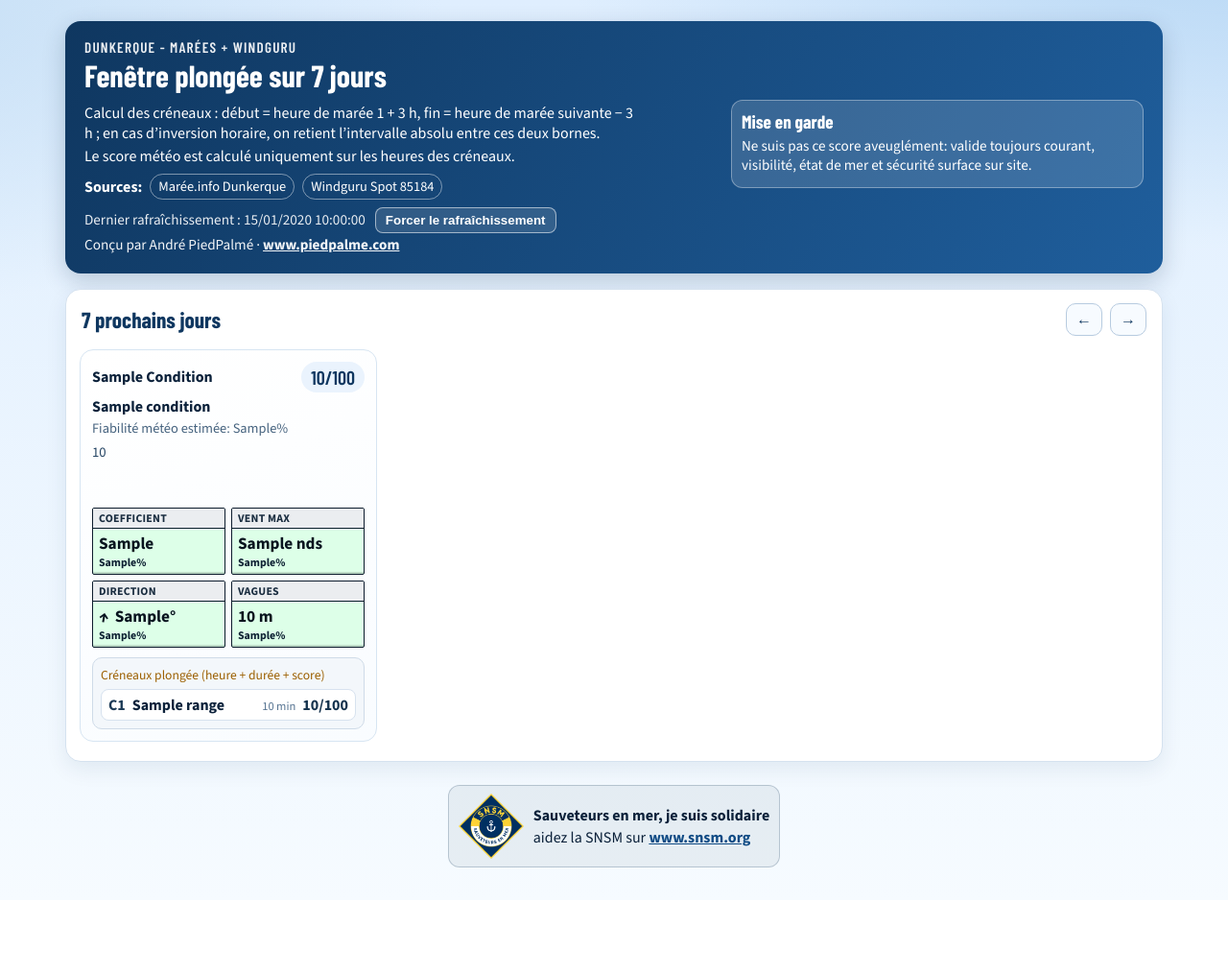
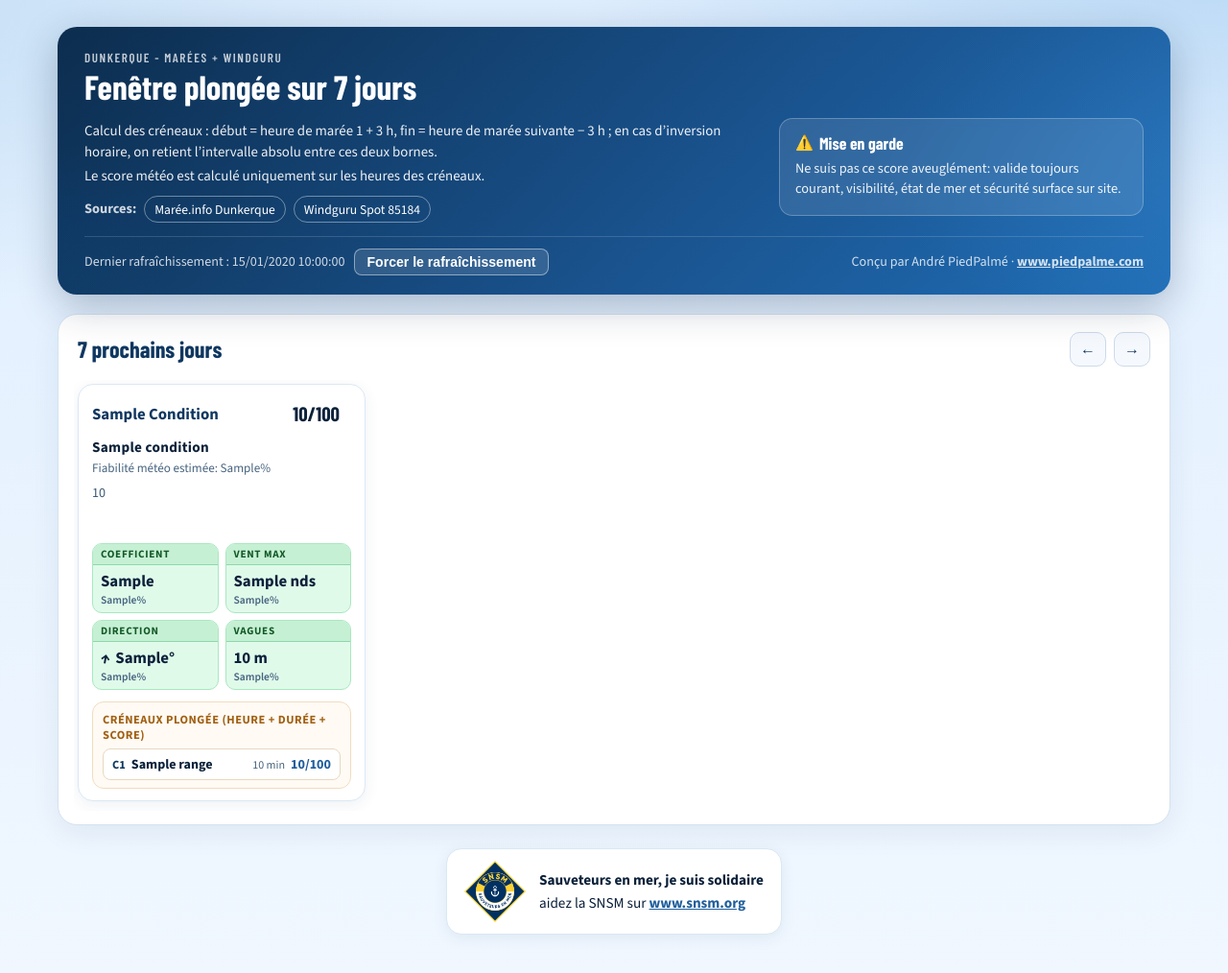
Before and after one commit to Areumaux/meteo-plongee-dk, a Flask app: template templates/index.html in a window 1280 px wide. Shown: the whole page at 96% size. Before the commit the page ends 904 px from the top, so only its background shows below. Run offline with Flask 3, Linux system fonts and the light colour scheme; the template is opened without the code that fills it: most values are stand-ins (such as "Sample title", 1, 10 or a date in 2020).

Commit message:
Refonte visuelle : cards avec accent coloré, métriques modernisées, hover effects

```diff
--- a/static/styles.css
+++ b/static/styles.css
@@ -1,6 +1,6 @@
 :root {
   --bg-top: #dfeefe;
-  --bg-bottom: #f6fbff;
+  --bg-bottom: #f0f7ff;
   --ink: #0b213a;
   --muted: #46637f;
   --panel: #ffffff;
@@ -8,9 +8,12 @@
   --sea: #1f5e9c;
   --sea-dark: #0f3760;
   --tide: #ee7a00;
-  --ok: #1f8a4d;
-  --mid: #d59200;
-  --bad: #cb3b2f;
+  --ok: #1a8a4a;
+  --ok-bg: #eaf8f0;
+  --mid: #c47f00;
+  --mid-bg: #fff7e0;
+  --bad: #c0392b;
+  --bad-bg: #fdecea;
 }
 
 * { box-sizing: border-box; }
@@ -23,194 +26,171 @@ body {
     radial-gradient(1000px 480px at 100% -80px, #b5d6f4 0, transparent 70%),
     radial-gradient(820px 440px at -10% 0, #c6dff5 0, transparent 72%),
     linear-gradient(180deg, var(--bg-top), var(--bg-bottom));
+  min-height: 100vh;
 }
 
 .container {
-  max-width: 1180px;
+  max-width: 1200px;
   margin: 0 auto;
-  padding: 22px 18px 34px;
+  padding: 28px 20px 40px;
 }
 
+/* ── HERO ─────────────────────────────────────────────────────── */
+
 .hero {
-  background: linear-gradient(120deg, var(--sea-dark), var(--sea));
+  background: linear-gradient(135deg, #0c2d4e 0%, #1a5490 60%, #1f6db5 100%);
   color: #fff;
-  border-radius: 16px;
-  padding: 18px 20px;
-  box-shadow: 0 8px 24px rgba(12, 42, 72, 0.2);
+  border-radius: 20px;
+  padding: 24px 28px 20px;
+  box-shadow: 0 12px 40px rgba(10, 36, 70, 0.28);
+  position: relative;
+  overflow: hidden;
+}
+
+.hero::before {
+  content: "";
+  position: absolute;
+  inset: 0;
+  background:
+    radial-gradient(600px 300px at 110% 50%, rgba(100, 180, 255, 0.18) 0, transparent 70%),
+    radial-gradient(400px 200px at -10% 80%, rgba(0, 100, 200, 0.12) 0, transparent 60%);
+  pointer-events: none;
 }
 
 .kicker {
   font-family: "Barlow Condensed", sans-serif;
-  letter-spacing: 0.08em;
+  letter-spacing: 0.12em;
   text-transform: uppercase;
-  font-size: 0.95rem;
-  opacity: 0.92;
+  font-size: 0.82rem;
+  opacity: 0.75;
+  margin-bottom: 4px;
 }
 
 .hero h1 {
-  margin: 4px 0 3px;
+  margin: 0 0 14px;
   font-family: "Barlow Condensed", sans-serif;
-  font-size: 2rem;
+  font-size: 2.2rem;
   line-height: 1.05;
-}
-
-.snsm-banner {
-  margin-top: 8px;
-  display: flex;
-  align-items: center;
-  gap: 10px;
-  max-width: 480px;
-  background: rgba(10, 36, 63, 0.06);
-  border: 1px solid rgba(16, 53, 89, 0.22);
-  border-radius: 12px;
-  padding: 8px 10px;
-}
-
-.snsm-banner img {
-  width: 68px;
-  height: 68px;
-  object-fit: contain;
-  border-radius: 8px;
-  background: transparent;
-}
-
-.snsm-text p {
-  margin: 0;
-  line-height: 1.2;
-}
-
-.snsm-text p + p {
-  margin-top: 3px;
-}
-
-.snsm-text a {
-  color: #0e4a84;
   font-weight: 700;
 }
 
-.footer-snsm {
-  margin-top: 16px;
-  display: flex;
-  justify-content: center;
-}
-
-.hero p { margin: 2px 0; }
-.muted { opacity: 0.9; font-size: 0.95rem; }
-
 .hero-grid {
-  margin-top: 8px;
   display: grid;
-  grid-template-columns: minmax(0, 1fr) 430px;
-  gap: 12px;
+  grid-template-columns: minmax(0, 1fr) 380px;
+  gap: 16px;
   align-items: start;
 }
 
-.hero-main p {
-  margin: 3px 0;
-}
-
-.hero-main {
-  max-width: 72ch;
-}
+.hero-main p { margin: 4px 0; font-size: 0.93rem; line-height: 1.5; opacity: 0.92; }
 
 .hero-warning {
-  background: rgba(255, 255, 255, 0.14);
-  border: 1px solid rgba(255, 255, 255, 0.35);
-  border-radius: 12px;
-  padding: 10px;
-  max-width: 430px;
-  justify-self: end;
+  background: rgba(255, 255, 255, 0.1);
+  border: 1px solid rgba(255, 255, 255, 0.25);
+  border-radius: 14px;
+  padding: 14px 16px;
+  backdrop-filter: blur(4px);
 }
 
 .hero-warning h3 {
-  margin: 0 0 4px;
+  margin: 0 0 6px;
   font-family: "Barlow Condensed", sans-serif;
-  font-size: 1.2rem;
+  font-size: 1.1rem;
+  font-weight: 700;
+  display: flex;
+  align-items: center;
+  gap: 6px;
 }
 
-.hero-warning p {
-  margin: 3px 0;
+.hero-warning h3::before {
+  content: "⚠️";
   font-size: 0.95rem;
 }
 
+.hero-warning p { margin: 0; font-size: 0.9rem; opacity: 0.92; line-height: 1.45; }
+
 .sources {
-  margin-top: 8px;
+  margin-top: 10px;
   display: flex;
   flex-wrap: wrap;
   gap: 8px;
   align-items: center;
 }
 
-.sources span {
-  font-weight: 700;
-}
+.sources span { font-weight: 700; font-size: 0.9rem; opacity: 0.8; }
 
 .sources a {
   color: #ffffff;
   text-decoration: none;
-  border: 1px solid rgba(255, 255, 255, 0.45);
-  padding: 3px 8px;
+  border: 1px solid rgba(255, 255, 255, 0.4);
+  padding: 4px 10px;
   border-radius: 999px;
-  font-size: 0.9rem;
+  font-size: 0.85rem;
+  transition: background 0.2s;
 }
 
-.sources a:hover {
-  background: rgba(255, 255, 255, 0.15);
-}
+.sources a:hover { background: rgba(255, 255, 255, 0.18); }
 
-.credit {
-  margin-top: 6px;
-  font-size: 0.95rem;
-  opacity: 0.95;
-}
-
-.credit a {
-  color: #ffffff;
-  font-weight: 700;
+.hero-bottom {
+  margin-top: 14px;
+  padding-top: 12px;
+  border-top: 1px solid rgba(255, 255, 255, 0.15);
+  display: flex;
+  flex-wrap: wrap;
+  align-items: center;
+  justify-content: space-between;
+  gap: 8px;
 }
 
 .refresh-bar {
-  margin-top: 8px;
   display: flex;
   flex-wrap: wrap;
   align-items: center;
   gap: 8px 10px;
 }
 
-.refresh-bar .muted {
-  margin: 0;
+.refresh-bar .muted { margin: 0; }
+
+.muted { opacity: 0.8; font-size: 0.88rem; }
+
+.hero p { margin: 2px 0; }
+
+.refresh-btn {
+  border: 1px solid rgba(255, 255, 255, 0.45);
+  background: rgba(255, 255, 255, 0.12);
+  color: #ffffff;
+  padding: 5px 12px;
+  border-radius: 8px;
+  font-size: 0.88rem;
+  font-weight: 600;
+  cursor: pointer;
+  transition: background 0.2s;
 }
 
-.refresh-btn {
-  border: 1px solid rgba(255, 255, 255, 0.55);
-  background: rgba(255, 255, 255, 0.12);
-  color: #ffffff;
-  padding: 5px 10px;
-  border-radius: 8px;
-  font-weight: 700;
-  cursor: pointer;
+.refresh-btn:hover { background: rgba(255, 255, 255, 0.22); }
+.refresh-btn[disabled] { cursor: not-allowed; opacity: 0.45; }
+
+.credit { margin: 0; font-size: 0.88rem; opacity: 0.8; }
+.credit a { color: #ffffff; font-weight: 700; }
+
+/* ── ERROR ────────────────────────────────────────────────────── */
+
+.error {
+  margin-top: 16px;
+  border-left: 4px solid var(--bad);
+  background: var(--bad-bg);
+  padding: 12px 16px;
+  border-radius: 10px;
 }
 
-.refresh-btn[disabled] {
-  cursor: not-allowed;
-  opacity: 0.55;
-}
-
-.error {
-  margin-top: 14px;
-  border-left: 5px solid var(--bad);
-  background: #ffeceb;
-  padding: 10px 12px;
-  border-radius: 8px;
-}
+/* ── CAROUSEL PANEL ───────────────────────────────────────────── */
 
 .carousel-panel {
-  margin-top: 16px;
+  margin-top: 20px;
   background: var(--panel);
   border: 1px solid var(--line);
-  border-radius: 16px;
-  padding: 12px;
-  box-shadow: 0 8px 22px rgba(15, 53, 88, 0.08);
+  border-radius: 20px;
+  padding: 18px 16px 14px;
+  box-shadow: 0 8px 30px rgba(15, 53, 88, 0.07);
 }
 
 .panel-head {
@@ -218,48 +198,69 @@ body {
   align-items: center;
   justify-content: space-between;
   gap: 12px;
-  margin-bottom: 10px;
-  padding: 2px 4px;
+  margin-bottom: 14px;
+  padding: 0 4px;
 }
 
-.panel-head h2,
-.table-wrap h2 {
+.panel-head h2 {
   margin: 0;
   font-family: "Barlow Condensed", sans-serif;
-  font-size: 1.45rem;
+  font-size: 1.5rem;
   color: var(--sea-dark);
+  font-weight: 700;
 }
 
 .controls { display: flex; gap: 8px; }
 
 .ctrl-btn {
-  border: 1px solid #b7cbe0;
-  background: #f7fbff;
+  border: 1px solid #cddaeb;
+  background: #f5f9fe;
   color: var(--sea-dark);
   width: 38px;
-  height: 34px;
+  height: 36px;
   border-radius: 10px;
   font-size: 1rem;
   cursor: pointer;
+  transition: background 0.18s, border-color 0.18s;
 }
 
-.ctrl-btn:hover { background: #edf6ff; }
+.ctrl-btn:hover { background: #e5f0fb; border-color: #a8c4e0; }
 
 .carousel-track {
   display: flex;
-  gap: 12px;
+  gap: 14px;
   overflow-x: auto;
   scroll-behavior: smooth;
-  padding: 2px 2px 8px;
+  padding: 4px 4px 10px;
   scrollbar-width: thin;
+  scrollbar-color: #c8dbed transparent;
 }
 
+/* ── SCORE CARD ───────────────────────────────────────────────── */
+
 .score-card {
-  flex: 0 0 min(310px, 88vw);
-  border-radius: 14px;
-  border: 1px solid #d7e5f2;
-  background: linear-gradient(160deg, #ffffff 0%, #f9fcff 100%);
-  padding: 12px;
+  flex: 0 0 min(300px, 86vw);
+  border-radius: 16px;
+  border: 1px solid #dce8f4;
+  background: #ffffff;
+  padding: 0;
+  overflow: hidden;
+  box-shadow: 0 4px 16px rgba(15, 55, 96, 0.07);
+  transition: box-shadow 0.2s, transform 0.2s;
+}
+
+.score-card:hover {
+  box-shadow: 0 8px 28px rgba(15, 55, 96, 0.14);
+  transform: translateY(-2px);
+}
+
+/* Colored accent bar at top */
+.score-ideal  { border-top: 4px solid var(--ok); }
+.score-correct { border-top: 4px solid var(--mid); }
+.score-mauvais { border-top: 4px solid var(--bad); }
+
+.score-card-inner {
+  padding: 14px 14px 12px;
 }
 
 .score-top {
@@ -267,259 +268,213 @@ body {
   align-items: center;
   justify-content: space-between;
   gap: 10px;
+  margin-bottom: 8px;
 }
 
 .day {
   font-weight: 700;
+  font-size: 1.05rem;
   text-transform: capitalize;
+  color: var(--sea-dark);
 }
 
 .score-badge {
   font-family: "Barlow Condensed", sans-serif;
-  font-size: 1.25rem;
+  font-size: 1.3rem;
+  font-weight: 700;
   line-height: 1;
-  border-radius: 999px;
-  padding: 6px 10px;
-  background: #eaf3fd;
-  color: var(--sea-dark);
+  border-radius: 10px;
+  padding: 6px 12px;
 }
 
+.score-ideal .score-badge  { background: var(--ok-bg);  color: var(--ok); }
+.score-correct .score-badge { background: var(--mid-bg); color: var(--mid); }
+.score-mauvais .score-badge { background: var(--bad-bg); color: var(--bad); }
+
 .quality {
-  margin-top: 4px;
   font-weight: 700;
+  font-size: 0.95rem;
+  letter-spacing: 0.02em;
 }
+
+.score-ideal .quality  { color: var(--ok); }
+.score-correct .quality { color: var(--mid); }
+.score-mauvais .quality { color: var(--bad); }
 
 .reliability {
   margin-top: 3px;
-  font-size: 0.9rem;
+  font-size: 0.82rem;
   color: var(--muted);
 }
 
 .explain {
-  margin-top: 6px;
-  font-size: 0.92rem;
-  color: #284766;
-  min-height: 3.9em;
-  line-height: 1.3;
+  margin-top: 8px;
+  font-size: 0.88rem;
+  color: #3a5a78;
+  min-height: 3.6em;
+  line-height: 1.4;
   display: -webkit-box;
   -webkit-line-clamp: 3;
   -webkit-box-orient: vertical;
   overflow: hidden;
 }
 
+/* ── METRICS ──────────────────────────────────────────────────── */
+
 .metrics {
-  margin-top: 10px;
+  margin-top: 12px;
   display: grid;
   grid-template-columns: 1fr 1fr;
-  gap: 6px;
+  gap: 7px;
 }
 
 .metric {
-  border: 1px solid #0d1c2d;
-  border-radius: 2px;
-  padding: 0;
+  border-radius: 10px;
+  border: 1px solid #dde8f2;
   overflow: hidden;
-  box-shadow: inset 0 -2px 0 rgba(0, 0, 0, 0.15);
+  background: #f7fbff;
 }
 
 .metric-label {
   display: block;
-  background: #ebedf0;
-  border-bottom: 1px solid #0d1c2d;
-  color: #1a2d40;
-  font-size: 0.74rem;
+  background: #eef4fb;
+  border-bottom: 1px solid #dde8f2;
+  color: #3a607e;
+  font-size: 0.7rem;
   font-weight: 700;
-  letter-spacing: 0.02em;
+  letter-spacing: 0.06em;
   text-transform: uppercase;
-  padding: 2px 6px;
+  padding: 3px 8px;
 }
 
 .metric-value {
   display: block;
-  font-size: 1.08rem;
+  font-size: 1.05rem;
   font-weight: 700;
-  color: #08131e;
-  padding: 4px 6px 0;
+  color: var(--ink);
+  padding: 5px 8px 1px;
 }
 
 .metric-sub {
   display: block;
-  padding: 0 6px 4px;
+  padding: 0 8px 5px;
   font-style: normal;
-  font-size: 0.74rem;
-  color: #0f2234;
-  font-weight: 700;
+  font-size: 0.72rem;
+  color: var(--muted);
+  font-weight: 600;
 }
 
-.quality-tint {
-  transition: background 0.2s ease, color 0.2s ease;
-}
+/* Quality tint colors — softer palette */
+.quality-tint { transition: background 0.2s; }
 
-.quality-tint.penalty-0 {
-  background: #ddffe8;
-}
+.quality-tint.penalty-0 { background: #e0faea; border-color: #a8e8c0; }
+.quality-tint.penalty-1 { background: #c8f5d0; border-color: #7dd49a; }
+.quality-tint.penalty-2 { background: #eef7a0; border-color: #cce040; }
+.quality-tint.penalty-3 { background: #ffe9a0; border-color: #f0c840; }
+.quality-tint.penalty-4 { background: #ffc890; border-color: #f0903a; }
+.quality-tint.penalty-5 { background: #ff8070; border-color: #e04030; }
+.quality-tint.penalty-6 { background: #c060e0; border-color: #9030b0; }
 
-.quality-tint.penalty-1 {
-  background: #8cff96;
-}
-
-.quality-tint.penalty-2 {
-  background: #ddff38;
-}
-
-.quality-tint.penalty-3 {
-  background: #ffc13a;
-}
-
-.quality-tint.penalty-4 {
-  background: #ff6d3d;
-}
-
-.quality-tint.penalty-5 {
-  background: #ff2f2f;
-}
-
-.quality-tint.penalty-6 {
-  background: #a100ff;
-}
-
-.quality-tint.penalty-4 .metric-value,
-.quality-tint.penalty-4 .metric-sub {
-  color: #101820;
-}
+.quality-tint.penalty-0 .metric-label,
+.quality-tint.penalty-1 .metric-label { background: #c6f0d4; border-color: #8cd8aa; color: #145a28; }
+.quality-tint.penalty-2 .metric-label { background: #dde880; border-color: #b8d000; color: #4a5800; }
+.quality-tint.penalty-3 .metric-label { background: #f5d060; border-color: #d8a800; color: #5a3c00; }
+.quality-tint.penalty-4 .metric-label { background: #f0a060; border-color: #d07030; color: #3a1800; }
+.quality-tint.penalty-5 .metric-label { background: #e85040; border-color: #c02818; color: #fff; }
+.quality-tint.penalty-6 .metric-label { background: #9030b0; border-color: #6010a0; color: #fff; }
 
 .quality-tint.penalty-5 .metric-value,
 .quality-tint.penalty-5 .metric-sub,
 .quality-tint.penalty-6 .metric-value,
-.quality-tint.penalty-6 .metric-sub {
-  color: #ffffff;
-}
+.quality-tint.penalty-6 .metric-sub { color: #ffffff; }
 
-.quality-tint.penalty-5 .metric-label,
-.quality-tint.penalty-6 .metric-label {
-  background: #ebedf0;
-  color: #1a2d40;
-  border-bottom-color: rgba(0, 0, 0, 0.35);
-}
+/* ── SLOTS ────────────────────────────────────────────────────── */
 
 .slots {
-  margin-top: 10px;
-  background: #fff8f0;
-  border: 1px solid #f6d6b0;
-  border-radius: 10px;
-  padding: 8px;
+  margin-top: 12px;
+  background: #fffaf4;
+  border: 1px solid #f0ddc0;
+  border-radius: 12px;
+  padding: 10px 10px 8px;
 }
 
 .slots span {
   display: block;
-  color: #9c6000;
-  font-size: 0.85rem;
-}
-
-.slot-scores {
-  background: #f4f8fd;
-  border: 1px solid #d7e2ef;
-  margin-top: 8px;
-}
-
-.slot-timeline {
-  background: #f3f7fb;
-  border: 1px solid #cfdbe8;
+  color: #a06010;
+  font-size: 0.78rem;
+  font-weight: 700;
+  letter-spacing: 0.04em;
+  text-transform: uppercase;
+  margin-bottom: 6px;
 }
 
 .slot-list {
   list-style: none;
-  margin: 6px 0 0;
+  margin: 0;
   padding: 0;
   display: grid;
-  gap: 6px;
+  gap: 5px;
 }
 
 .slot-list li {
   display: grid;
   grid-template-columns: auto 1fr auto auto;
-  gap: 7px;
-  align-items: baseline;
+  gap: 6px;
+  align-items: center;
   background: #ffffff;
-  border: 1px solid #d7e2ef;
+  border: 1px solid #e8d8c0;
   border-radius: 8px;
-  padding: 5px 7px;
+  padding: 6px 9px;
+  font-size: 0.88rem;
 }
 
-.slot-list b {
-  color: #1c3a56;
+.slot-list b { color: var(--sea-dark); font-size: 0.78rem; }
+.slot-list strong { color: var(--ink); font-weight: 700; }
+.slot-list small { color: var(--muted); font-size: 0.75rem; }
+.slot-list em { font-style: normal; font-weight: 700; color: var(--sea); font-size: 0.88rem; }
+
+/* ── WIND DIR ─────────────────────────────────────────────────── */
+
+.wind-dir { display: inline-flex; align-items: center; gap: 5px; }
+.wind-arrow { display: inline-block; font-weight: 700; line-height: 1; }
+
+/* ── FOOTER ───────────────────────────────────────────────────── */
+
+.footer-snsm {
+  margin-top: 24px;
+  display: flex;
+  justify-content: center;
 }
 
-.slot-list small {
-  color: #557391;
-  font-size: 0.78rem;
+.snsm-banner {
+  display: flex;
+  align-items: center;
+  gap: 14px;
+  background: #ffffff;
+  border: 1px solid #d8e8f4;
+  border-radius: 16px;
+  padding: 12px 18px;
+  box-shadow: 0 4px 16px rgba(15, 55, 88, 0.07);
 }
 
-.slot-list em {
-  font-style: normal;
-  font-weight: 700;
-  color: #14324d;
+.snsm-banner img {
+  width: 64px;
+  height: 64px;
+  object-fit: contain;
+  border-radius: 8px;
 }
 
-.wind-dir {
-  display: inline-flex;
-  align-items: center;
-  gap: 6px;
-}
+.snsm-text p { margin: 0; line-height: 1.35; font-size: 0.95rem; }
+.snsm-text p + p { margin-top: 3px; }
+.snsm-text a { color: var(--sea); font-weight: 700; }
 
-.wind-arrow {
-  display: inline-block;
-  font-weight: 700;
-  line-height: 1;
-}
-
-.score-ideal .score-badge,
-.score-ideal .quality { color: var(--ok); }
-
-.score-correct .score-badge,
-.score-correct .quality { color: var(--mid); }
-
-.score-mauvais .score-badge,
-.score-mauvais .quality { color: var(--bad); }
-
-.table-wrap {
-  margin-top: 16px;
-  overflow-x: auto;
-  background: var(--panel);
-  border: 1px solid var(--line);
-  border-radius: 16px;
-  padding: 12px;
-  box-shadow: 0 8px 22px rgba(15, 53, 88, 0.08);
-}
-
-table {
-  width: 100%;
-  border-collapse: collapse;
-  min-width: 980px;
-}
-
-th, td {
-  padding: 9px 10px;
-  text-align: left;
-  border-bottom: 1px solid #e1ebf4;
-  white-space: nowrap;
-}
-
-th {
-  background: #e9f3fc;
-  color: var(--sea-dark);
-}
+/* ── RESPONSIVE ───────────────────────────────────────────────── */
 
 @media (max-width: 760px) {
-  .hero h1 { font-size: 1.65rem; }
-  .snsm-banner {
-    max-width: none;
-    margin-left: 0;
-  }
-  .snsm-banner img {
-    width: 56px;
-    height: 56px;
-  }
+  .hero { padding: 18px 18px 16px; }
+  .hero h1 { font-size: 1.75rem; }
   .hero-grid { grid-template-columns: 1fr; }
-  .score-card { flex-basis: 86vw; }
+  .score-card { flex-basis: 85vw; }
+  .snsm-banner { max-width: none; }
+  .snsm-banner img { width: 52px; height: 52px; }
 }
--- a/templates/index.html
+++ b/templates/index.html
@@ -55,6 +55,7 @@
         <div class="carousel-track" id="scoreCarousel">
           {% for c in conditions %}
           <article class="score-card score-{{ c.css_class }}">
+          <div class="score-card-inner">
             <div class="score-top">
               <div class="day">{{ c.day_label_fr }}</div>
               <div class="score-badge">{{ c.score }}/100</div>
@@ -108,6 +109,7 @@
               <strong>N/A</strong>
               {% endif %}
             </div>
+          </div>
           </article>
           {% endfor %}
         </div>
```
